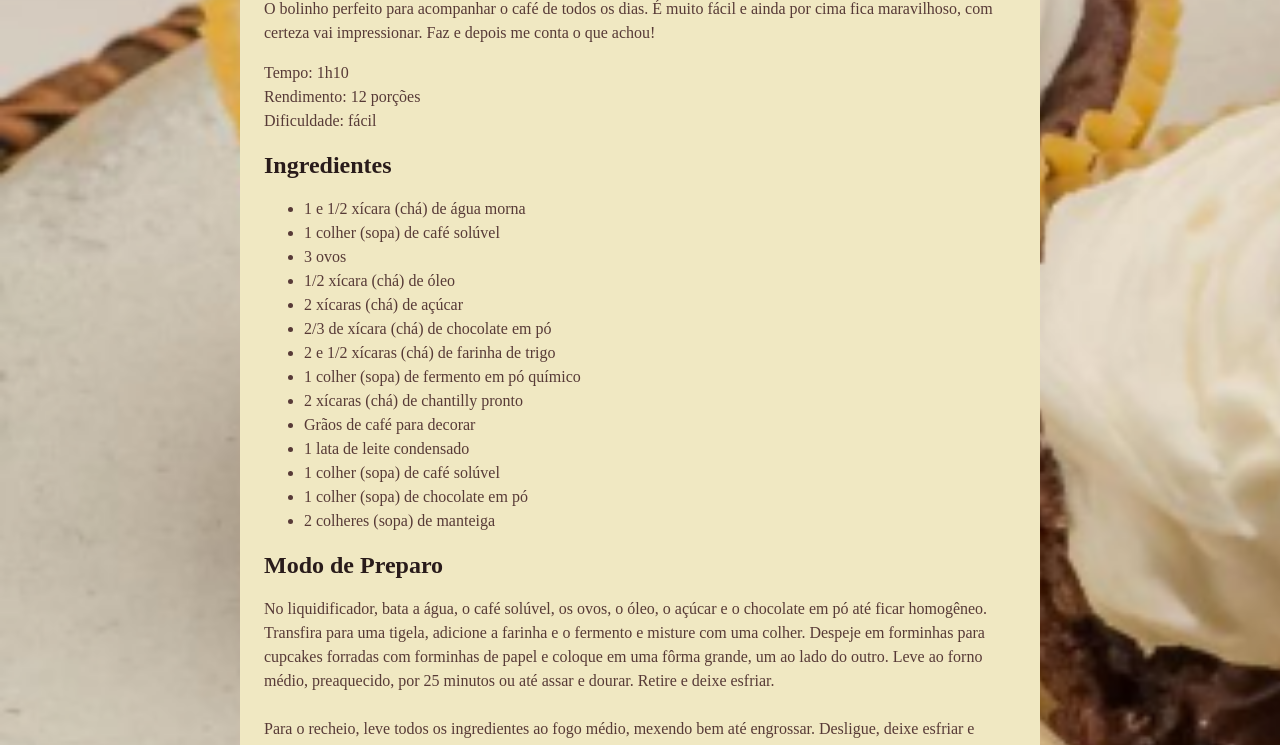
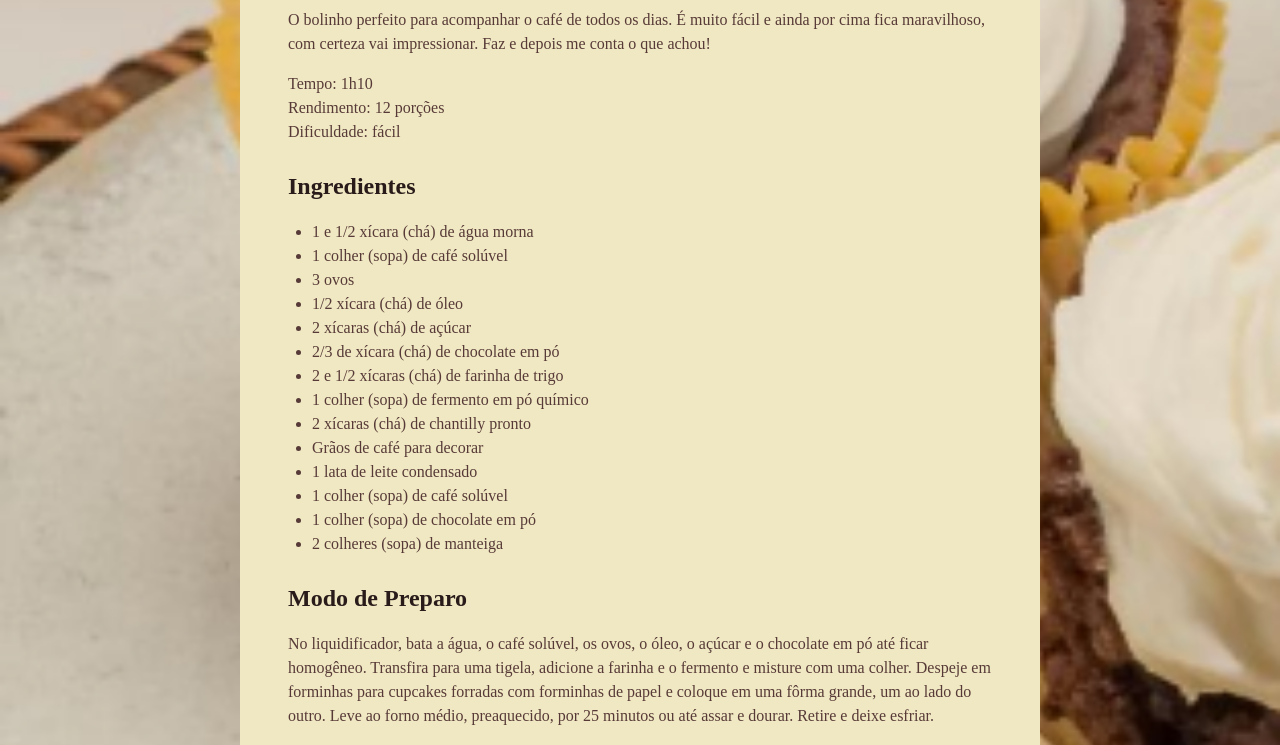
Before and after one commit to Kaiquepotato/P-gina_Receitas, a plain HTML site: page index.html in a window 1280 px wide. Shown: the part 604-1349 px from the top of the page. Drawn offline with Linux system fonts and the light colour scheme; files whose address does not match are found by name; a web font is replaced by a local one.

Commit message:
personalizando espaços

```diff
--- a/style.css
+++ b/style.css
@@ -22,13 +22,34 @@ img {
     border-radius: 16px;
 }
 
+main {
+    padding: 24px;
+}
+
+section + section {
+    margin-top: 24px;
+}
+
+#about p + p {
+    margin-top: 12px;
+}
+
+
 h1 {
     line-height: 140%;
     font-size: 40px;
-    color: #291B1A;
 }
 
 h2 {
     font-size: 24px;
+}
+
+h1 , h2 {
     color: #291B1A;
+    margin-bottom: 4px;
+    line-height: 150%;
 }
+
+ul {
+    padding-left: 24px;
+}
```
